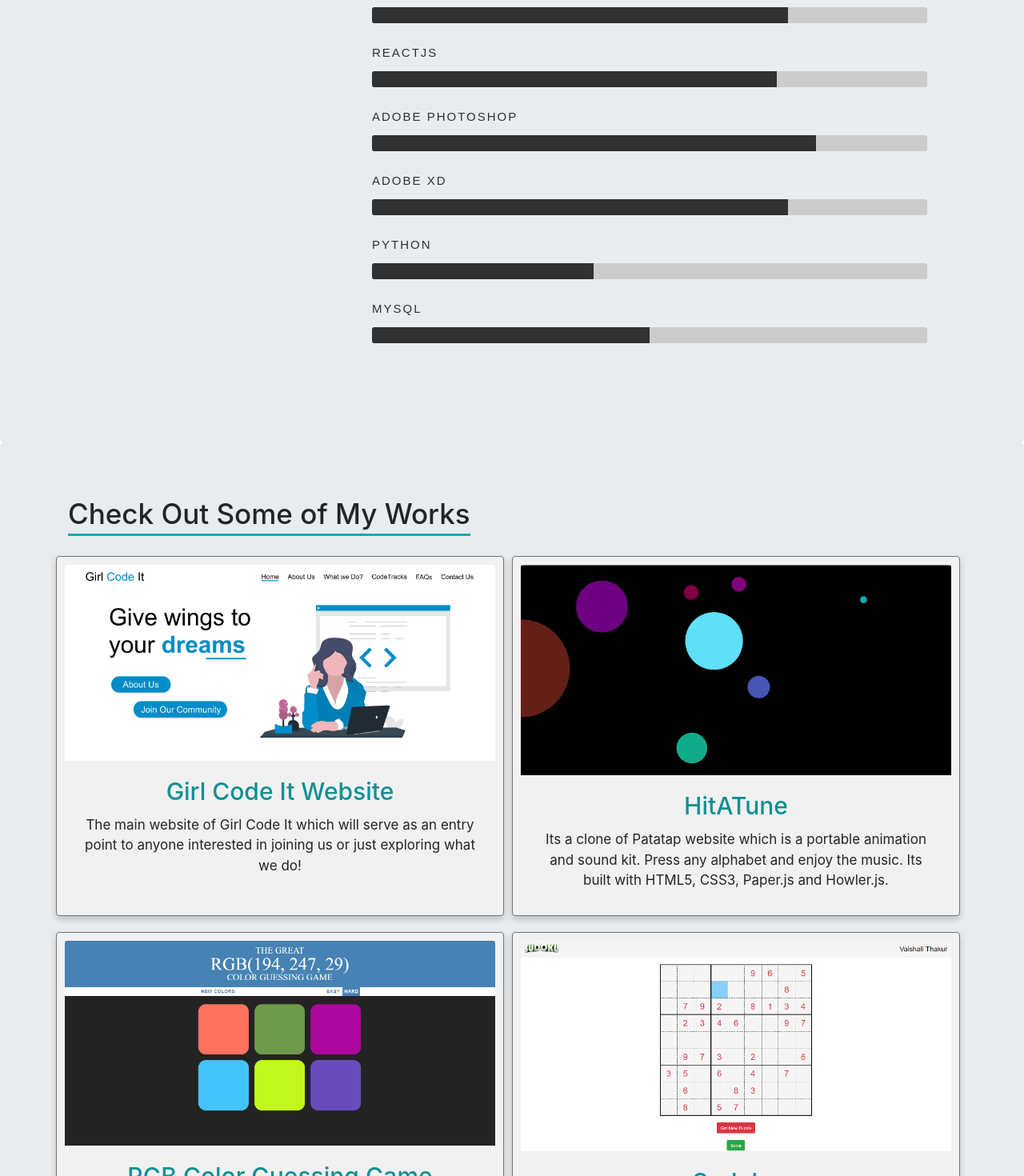
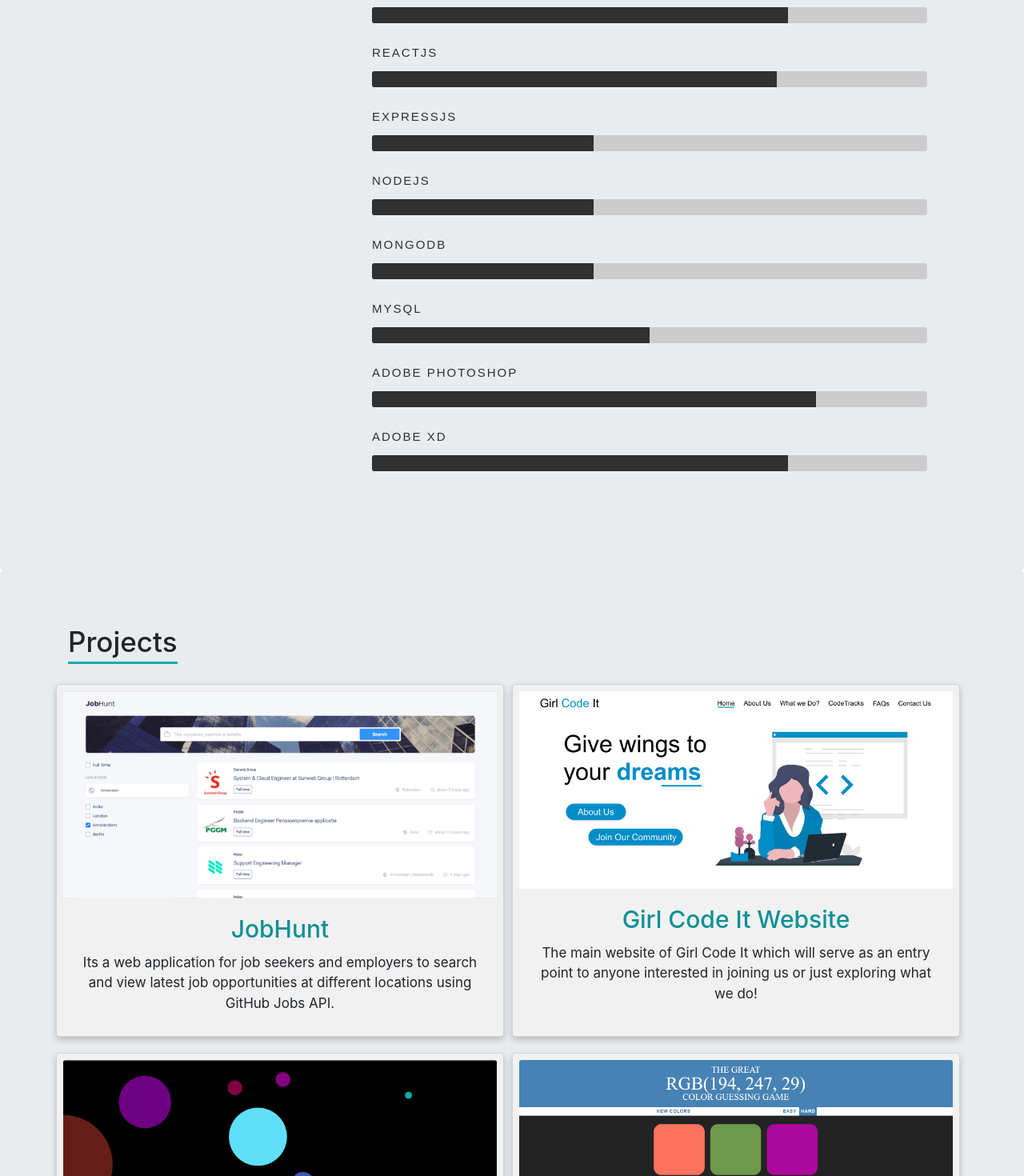
Before and after one commit to vaishali614/vaishali-thakur, a React (Create React App) app: page / in a window 1280 px wide. Shown: the part 2640-4110 px from the top of the page at 80% size. Built offline with nearby package versions, Linux system fonts and the light colour scheme.

Commit message:
Portfolio Update

```diff
--- a/src/components/About.js
+++ b/src/components/About.js
@@ -47,7 +47,7 @@
          <Row>
            <Col md lg = {4}></Col>
            <Col md>
-            <a href = "https://drive.google.com/file/d/1CBWSprDz5ovdlEy0pSSpn3qd_vKEVzfG/view?usp=drivesdk" download>
+            <a href = "https://drive.google.com/file/d/1S4nVqejz6o5Qzp1JE8-n_bSSz9t_44K6/view?usp=sharing" download>
                 <Button variant = "success">
                   Download Resume
                 </Button>
--- a/src/components/Projects.js
+++ b/src/components/Projects.js
@@ -8,7 +8,7 @@
     return (
       <Jumbotron id = "projects" style = {{margin: "0px"}}>
         <Container>
-          <h1> <span> Check Out Some of My Works </span> </h1>
+          <h1> <span> Projects </span> </h1>
           <Row className = {styles.row}>
               {
                 resumeData.portfolio && resumeData.portfolio.map((item)=>{
@@ -16,7 +16,6 @@
                     <Card
                       style={{ width: '35rem'}}
                       className = {styles.card}
-                      border = "secondary"
                     >
                       <a href = {item.projectLink}>
                         <Card.Img
--- a/src/components/Skills.js
+++ b/src/components/Skills.js
@@ -39,20 +39,28 @@
                     <em> REACTJS </em>
                   </li>
                   <li>
+                    <span className = {styles.barExpand} style = {{paddingRight: "40%"}}> </span>
+                    <em> ExpressJs </em>
+                  </li>
+                  <li>
+                    <span className = {styles.barExpand} style = {{paddingRight: "40%"}}> </span>
+                    <em> NodeJs </em>
+                  </li>
+                  <li>
+                    <span className = {styles.barExpand} style = {{paddingRight: "40%"}}> </span>
+                    <em> MongoDB </em>
+                  </li>
+                  <li>
+                    <span className = {styles.barExpand} style = {{paddingRight: "50%"}}> </span>
+                    <em> MYSQL </em>
+                  </li>
+                  <li>
                     <span className = {styles.barExpand} style = {{paddingRight: "80%"}}> </span>
                     <em> ADOBE PHOTOSHOP </em>
                   </li>
                   <li>
                     <span className = {styles.barExpand} style = {{paddingRight: "75%"}}> </span>
                     <em> ADOBE XD </em>
-                  </li>
-                  <li>
-                    <span className = {styles.barExpand} style = {{paddingRight: "40%"}}> </span>
-                    <em> PYTHON </em>
-                  </li>
-                  <li>
-                    <span className = {styles.barExpand} style = {{paddingRight: "50%"}}> </span>
-                    <em> MYSQL </em>
                   </li>
                 </ul>
               </div>
--- a/src/css/Projects.module.css
+++ b/src/css/Projects.module.css
@@ -44,7 +44,7 @@
 .card {
     width: min-content;
     box-shadow: 0 4px 8px 0 rgba(0, 0, 0, 0.2); /* this adds the "card" effect */
-    padding: 10px;
+    padding: 8px;
     text-align: center;
     background-color: #f1f1f1;
     margin: 10px 5px;
--- a/src/resumeData.js
+++ b/src/resumeData.js
@@ -113,6 +113,12 @@
     ],
     "portfolio":[
       {
+        "name":"JobHunt",
+        "description":"Its a web application for job seekers and employers to search and view latest job opportunities at different locations using GitHub Jobs API.",
+        "imgurl":"JobHunt.PNG",
+        "projectLink":"https://github.com/vaishali614/JobHunt"
+      },
+      {
         "name":"Girl Code It Website",
         "description":"The main website of Girl Code It which will serve as an entry point to anyone interested in joining us or just exploring what we do!",
         "imgurl":"GCI.png",
```
Also changed, not shown: src/assets/JobHunt.PNG (added).
